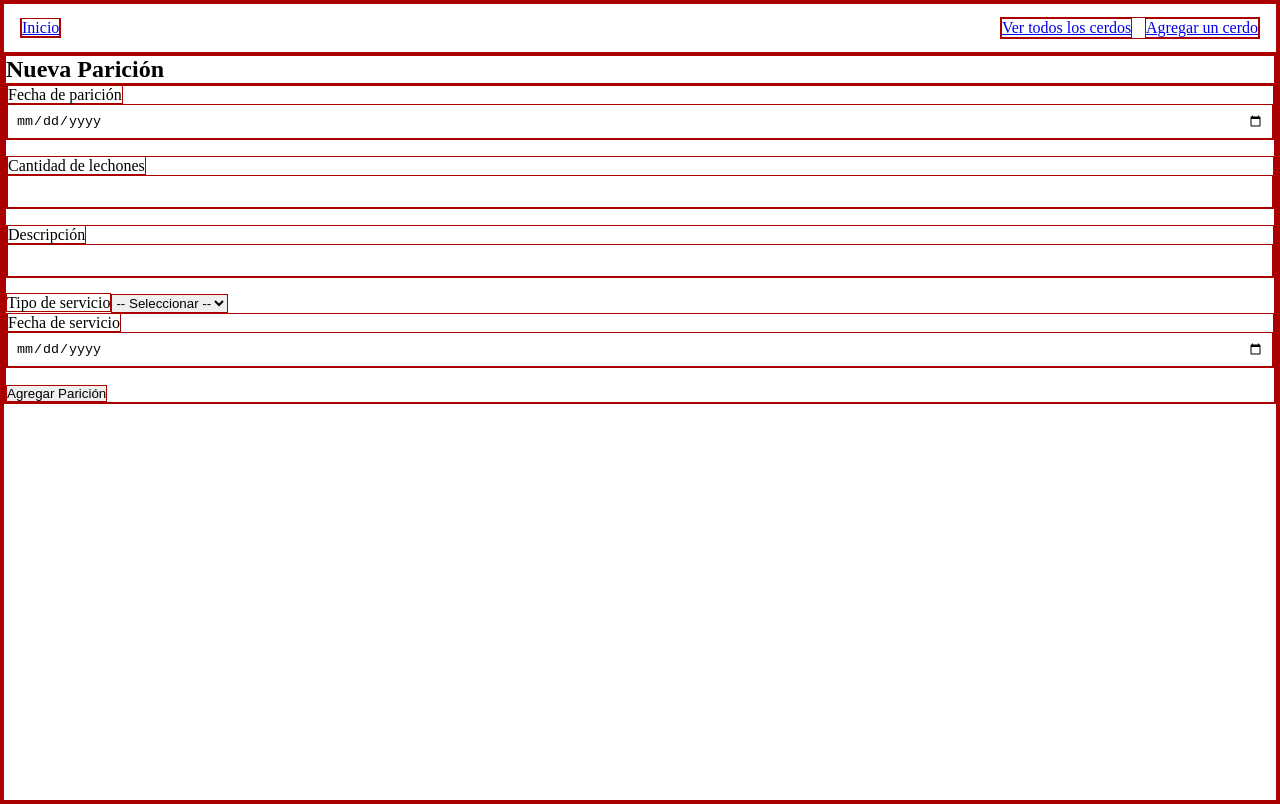
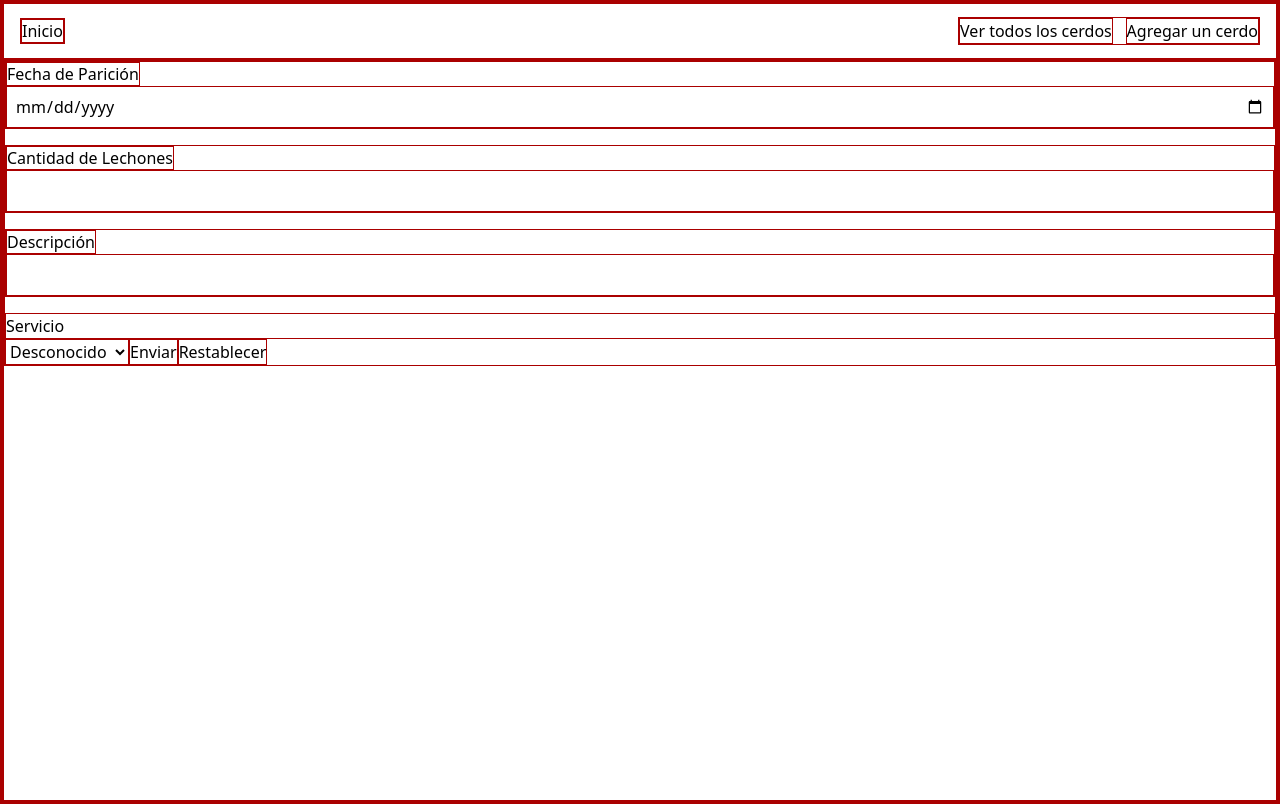
Before and after one commit to enzogitcode/porky_app_web, a React (Vite) app: page /pigs/1/pariciones in a window 1280 px wide. Built offline with nearby package versions, Linux system fonts and the light colour scheme.

Commit message:
avance con ia en los forms

```diff
--- a/src/componenets/cerdas/ParicionForm.tsx
+++ b/src/componenets/cerdas/ParicionForm.tsx
@@ -1,156 +1,174 @@
-import React, { useState } from "react";
-import { useParams, useNavigate } from "react-router-dom";
+// src/components/paricion/ParicionForm.tsx
+import { useState } from "react";
+import ButtonCustom from "../../ui/ButtonCustom";
 import InputCustom from "../../ui/InputCustom";
-import ButtonCustom from "../../ui/ButtonCustom";
 import { useAddParicionMutation } from "../../redux/features/pigSlice";
+import { useParams } from "react-router-dom";
+import { paricionSchema } from "../../zodSchemas/paricionSchema";
 import type { Paricion, Servicio } from "../../types/types";
 
-interface FormState {
-  fechaParicion: string|undefined;
-  cantidadLechones: string;
-  descripcion: string;
-  servicioTipo?: Servicio["tipo"];
-  servicioFecha?: string|undefined;
-  servicioMacho?: string;
-}
+const ParicionForm: React.FC = () => {
+  const { id } = useParams<{ id: string }>();
 
-const ParicionForm = () => {
-  const { id } = useParams<{ id: string }>();
-  const navigate = useNavigate();
+  const [paricion, setParicion] = useState({
+    fechaParicion: "",
+    cantidadLechones: "",
+    descripcion: "",
+    servicio: {
+      tipo: "desconocido",
+      fecha: "",
+      macho: "",
+    },
+  });
 
   const [addParicion, { isLoading }] = useAddParicionMutation();
 
-  const [form, setForm] = useState<FormState>({
-    fechaParicion: "",
-    cantidadLechones: "",
-    descripcion: "",
-    servicioTipo: undefined,
-    servicioFecha: "",
-    servicioMacho: "",
-  });
+  const handleChange = (field: string, value: any) => {
+    setParicion((prev) => ({ ...prev, [field]: value }));
+  };
 
-  const handleChange = (
-    e: React.ChangeEvent<HTMLInputElement | HTMLSelectElement>
-  ) => {
-    const { name, value } = e.target;
-    setForm((prev) => ({ ...prev, [name]: value }));
+  const handleServicioChange = (field: string, value: any) => {
+    setParicion((prev) => ({
+      ...prev,
+      servicio: { ...prev.servicio, [field]: value },
+    }));
   };
 
   const handleSubmit = async (e: React.FormEvent) => {
     e.preventDefault();
 
-    if (!form.fechaParicion) {
-      alert("La fecha de parición es obligatoria");
+    if (!id) {
+      alert("No se encontró el ID del cerdo");
       return;
     }
 
-    // Convertimos siempre a Date antes de enviar
-    const fechaParicionDate = new Date(form.fechaParicion);
-
-    let servicioData: Servicio | undefined = undefined;
-
-    if (form.servicioTipo) {
-      servicioData = {
-        tipo: form.servicioTipo,
-        fecha: form.servicioFecha ? new Date(form.servicioFecha) : undefined,
-        macho:
-          form.servicioTipo === "cerdo"
-            ? form.servicioMacho || undefined
-            : undefined,
-      };
+    // -------------------------
+    // 🔍 VALIDACIÓN con Zod
+    // -------------------------
+    const validation = paricionSchema.safeParse(paricion);
+    if (!validation.success) {
+      alert(validation.error.issues[0].message);
+      return;
     }
 
-    const paricionData: Paricion = {
-      fechaParicion: fechaParicionDate,
-      cantidadLechones: Number(form.cantidadLechones),
-      descripcion: form.descripcion,
-      servicio: servicioData,
+    const parsed = validation.data;
+
+    // -------------------------
+    // 🛠 FORMATEO para BACKEND
+    // -------------------------
+    const formatted: Paricion = {
+      fechaParicion: new Date(parsed.fechaParicion).toISOString(),
+      cantidadLechones: Number(parsed.cantidadLechones),
+      descripcion: parsed.descripcion || "",
+      fechaActualizacion: new Date().toISOString(),
+      servicio:
+        parsed.servicio.tipo === "desconocido"
+          ? { tipo: "desconocido" as const } // literal exacto, sin fecha ni macho
+          : {
+              tipo: parsed.servicio.tipo as "cerdo" | "inseminacion",
+              fecha: new Date(parsed.servicio.fecha!).toISOString(),
+              ...(parsed.servicio.tipo === "cerdo" && { macho: parsed.servicio.macho }),
+            },
     };
 
-    console.log("Datos a enviar:", paricionData);
+    try {
+      await addParicion({ pigId: id, data: formatted }).unwrap();
+      alert("Parición guardada correctamente");
 
-    try {
-      const updatedPig = await addParicion({
-        pigId: id!,
-        data: paricionData,
-      }).unwrap();
-
-      console.log("Respuesta del backend:", updatedPig);
-      navigate(`/pigs/${updatedPig._id}`);
-    } catch (err) {
-      alert("Error al agregar parición");
-      console.error(err);
+      // Reset form
+      setParicion({
+        fechaParicion: "",
+        cantidadLechones: "",
+        descripcion: "",
+        servicio: {
+          tipo: "desconocido",
+          fecha: "",
+          macho: "",
+        },
+      });
+    } catch (error) {
+      console.error(error);
+      alert("Hubo un error al guardar");
     }
   };
 
   return (
-    <div>
-      <h2>Nueva Parición</h2>
-
     <form onSubmit={handleSubmit}>
       <InputCustom
-          label="Fecha de parición"
+        label="Fecha de Parición"
         type="date"
-          name="fechaParicion"
-          value={form.fechaParicion}
-          onChange={handleChange}
+        value={paricion.fechaParicion}
+        onChange={(e) => handleChange("fechaParicion", e.target.value)}
       />
 
       <InputCustom
-          label="Cantidad de lechones"
+        label="Cantidad de Lechones"
         type="number"
-          name="cantidadLechones"
-          value={form.cantidadLechones}
-          onChange={handleChange}
+        value={paricion.cantidadLechones}
+        onChange={(e) => handleChange("cantidadLechones", e.target.value)}
       />
 
       <InputCustom
         label="Descripción"
         type="text"
-          name="descripcion"
-          value={form.descripcion}
-          onChange={handleChange}
+        value={paricion.descripcion}
+        onChange={(e) => handleChange("descripcion", e.target.value)}
       />
 
-        <label>Tipo de servicio</label>
+      <h4>Servicio</h4>
+
       <select
-          name="servicioTipo"
-          value={form.servicioTipo || ""}
-          onChange={handleChange}
+        value={paricion.servicio.tipo}
+        onChange={(e) => handleServicioChange("tipo", e.target.value)}
       >
-          <option value="">-- Seleccionar --</option>
         <option value="cerdo">Cerdo</option>
         <option value="inseminacion">Inseminación</option>
         <option value="desconocido">Desconocido</option>
       </select>
 
-        {form.servicioTipo !== "desconocido" && (
+      {/* Mostrar campos solo si NO es desconocido */}
+      {paricion.servicio.tipo !== "desconocido" && (
         <>
           <InputCustom
-              label="Fecha de servicio"
+            label="Fecha del Servicio"
             type="date"
-              name="servicioFecha"
-              value={form.servicioFecha || ""}
-              onChange={handleChange}
+            value={paricion.servicio.fecha}
+            onChange={(e) => handleServicioChange("fecha", e.target.value)}
           />
 
-            {form.servicioTipo === "cerdo" && (
+          {paricion.servicio.tipo === "cerdo" && (
             <InputCustom
               label="Macho"
               type="text"
-                name="servicioMacho"
-                value={form.servicioMacho || ""}
-                onChange={handleChange}
+              value={paricion.servicio.macho}
+              onChange={(e) => handleServicioChange("macho", e.target.value)}
             />
           )}
         </>
       )}
 
       <ButtonCustom type="submit">
-          {isLoading ? "Guardando..." : "Agregar Parición"}
+        {isLoading ? "Guardando..." : "Enviar"}
+      </ButtonCustom>
+
+      <ButtonCustom
+        type="reset"
+        onClick={() =>
+          setParicion({
+            fechaParicion: "",
+            cantidadLechones: "",
+            descripcion: "",
+            servicio: {
+              tipo: "desconocido",
+              fecha: "",
+              macho: "",
+            },
+          })
+        }
+      >
+        Restablecer
       </ButtonCustom>
     </form>
-    </div>
   );
 };
 
--- a/src/componenets/cerdas/PorkDetails.tsx
+++ b/src/componenets/cerdas/PorkDetails.tsx
@@ -1,24 +1,45 @@
-import { useParams, useNavigate, Link, data } from "react-router-dom";
-import { useGetPigByIdQuery, useDeletePigByIdMutation } from "../../redux/features/pigSlice";
-import ParicionCard from "./ParicionCard";
-import type { Paricion } from "../../types/types";
+import { useParams, useNavigate, Link } from "react-router-dom";
+import {
+  useGetPigByIdQuery,
+  useDeletePigByIdMutation,
+  useDeleteParicionMutation,
+} from "../../redux/features/pigSlice";
+import ButtonCustom from "../../ui/ButtonCustom";
 
 const PorkDetails = () => {
   const { id } = useParams<{ id: string }>();
   const navigate = useNavigate();
 
-  const { data: pig, isLoading, isError } = useGetPigByIdQuery(id!, { skip: !id });
-  const [deletePigById, { isLoading: isDeleting }] = useDeletePigByIdMutation();
+  const {
+    data: pig,
+    isLoading,
+    isError,
+  } = useGetPigByIdQuery(id!, { skip: !id });
 
+  const [deletePigById, { isLoading: isDeleting }] =
+    useDeletePigByIdMutation();
+  const [deleteParicion] = useDeleteParicionMutation();
 
-
+  // Eliminar cerdo completo
   const handleDelete = async () => {
     if (!id) return;
     try {
       await deletePigById(id).unwrap();
+      // Redirige al listado de cerdos, no al cerdo eliminado
       navigate("/pigs");
     } catch (error) {
-      console.error("Error al eliminar:", error);
+      console.error("Error al eliminar cerdo:", error);
+    }
+  };
+
+  // Eliminar una parición
+  const handleDeleteParicion = async (paricionId: string) => {
+    if (!id) return;
+    try {
+      await deleteParicion({ pigId: id, paricionId }).unwrap();
+      console.log("Parición eliminada correctamente");
+    } catch (error) {
+      console.error("Error al eliminar parición:", error);
     }
   };
 
@@ -27,9 +48,11 @@ const PorkDetails = () => {
 
   return (
     <div>
+      <h2>Cerdo # {pig.nroCaravana}</h2>
+      <p>ID: {pig._id}</p>
 
-      <h2>Cerdo #{pig.nroCaravana}</h2>
-      <p>{pig._id}</p>
+      <ButtonCustom type="button" onClick={handleDelete} />
+
       <p>Estadio: {pig.estadio}</p>
       <p>Ubicación: {pig.ubicacion}</p>
       <p>Descripción: {pig.descripcion}</p>
@@ -40,36 +63,44 @@ const PorkDetails = () => {
         <h3>Pariciones:</h3>
         {pig.pariciones?.length ? (
           pig.pariciones.map((item) => (
-            <div key={item._id}>
-              {item._id}
-              {item.fechaParicion}
-              {item.fechaActualizacion}
-              {item.cantidadLechones}
-              {item.servicio?.tipo == 'desconocido' ? <p>{item.servicio?.tipo}</p> :
-             <>
-                <p>{item.servicio?.fecha}</p>
-                <p>{item.servicio?.macho && item.servicio?.macho }</p>
-                </> }
-              {item.descripcion}
+            <div key={item._id} style={{ marginBottom: "10px" }}>
+              <p>ID: {item._id}</p>
+              <p>Fecha parición: {item.fechaParicion?.toString()}</p>
+              <p>Fecha actualización: {item.fechaActualizacion?.toString()}</p>
+              <p>Cantidad lechones: {item.cantidadLechones}</p>
 
+              {item.servicio?.tipo === "desconocido" ? (
+                <p>Servicio: {item.servicio?.tipo}</p>
+              ) : (
+                <>
+                  <p>Fecha servicio: {item.servicio?.fecha?.toString()}</p>
+                  <p>Macho: {item.servicio?.macho}</p>
+                </>
+              )}
 
-              </div>
+              <p>Descripción: {item.descripcion}</p>
+
+              <ButtonCustom
+                type="button"
+                onClick={() => handleDeleteParicion(item._id!)}
+              >
+                Eliminar
+              </ButtonCustom>
+            </div>
           ))
         ) : (
           <p>No hay pariciones registradas</p>
         )}
       </div>
 
-      {/* ----------------------------------------------------- */}
-      {/* Nuevo botón para agregar parición                     */}
-      {/* ----------------------------------------------------- */}
+      {/* Botón para agregar parición */}
       <div style={{ marginTop: "20px" }}>
         {pig._id && (
-  <Link to={`/pigs/${pig._id}/pariciones`}>
-    Agregar Parición
-  </Link>)}
+          <Link to={`/pigs/${pig._id}/pariciones`}>Agregar Parición</Link>
+        )}
       </div>
 
+      {/* Botones de edición/eliminación */}
       <div style={{ marginTop: "20px" }}>
         <Link to={`/pigs/update/${pig._id}`} style={{ marginRight: "10px" }}>
           Editar cerdo
--- a/src/main.css
+++ b/src/main.css
@@ -1,3 +1,5 @@
+@import "tailwindcss";
+
 * {
   box-sizing: border-box;
   padding: 0;
--- a/src/redux/features/pigSlice.ts
+++ b/src/redux/features/pigSlice.ts
@@ -86,7 +86,7 @@ export const pigsApi = createApi({
       { pigId: string; paricionId: string }
     >({
       query: ({ pigId, paricionId }) => ({
-        url: `/${pigId}/paricion/${paricionId}`,
+        url: `/${pigId}/pariciones/${paricionId}`,
         method: "DELETE", // porque tu backend usa PATCH para eliminar
       }),
       invalidatesTags: (result, error, { pigId }) => [{ type: "Pigs", id: pigId }],
--- a/src/types/types.ts
+++ b/src/types/types.ts
@@ -1,5 +1,3 @@
-// src/types/types.ts
-
 export type Situacion =
   | "pregnant"
   | "parida con lechones"
@@ -9,17 +7,17 @@ export type Situacion =
 
 export interface Servicio {
   tipo: "cerdo" | "inseminacion" | "desconocido";
-  fecha: string; // ⚠️ en el frontend, Date viene como string JSON
+  fecha?: string | Date;  // <-- puede ser string (input) o Date (para backend)
   macho?: string | null;
 }
 
 export interface Paricion {
-  _id?:string
-  fechaParicion: string;
+  _id?: string;
+  fechaParicion: string | Date; // <-- acepta ambos
   cantidadLechones: number;
   descripcion?: string;
   servicio?: Servicio;
-  fechaActualizacion?: string;
+  fechaActualizacion?: string | Date; // <-- igual
 }
 
 export interface Pig {
--- /dev/null
+++ b/src/zodSchemas/paricionSchema.ts
@@ -0,0 +1,41 @@
+// src/zodSchemas/paricionSchema.ts
+import { z } from "zod";
+
+export const paricionSchema = z.object({
+  fechaParicion: z
+    .string()
+    .min(1, "La fecha de parición es obligatoria"),
+
+  cantidadLechones: z
+    .string()
+    .min(1, "Debes ingresar la cantidad de lechones")
+    .refine((v) => !isNaN(Number(v)), "Debe ser un número válido"),
+
+  descripcion: z.string().optional(),
+
+  servicio: z.object({
+    tipo: z.enum(["cerdo", "inseminacion", "desconocido"]),
+    fecha: z.string().optional(),
+    macho: z.string().optional(),
+  })
+  .refine(
+    (data) => {
+      if (data.tipo === "desconocido") return true;
+      return !!data.fecha && data.fecha !== "";
+    },
+    {
+      message: "La fecha de servicio es obligatoria",
+      path: ["fecha"],
+    }
+  )
+  .refine(
+    (data) => {
+      if (data.tipo !== "cerdo") return true;
+      return !!data.macho && data.macho.trim() !== "";
+    },
+    {
+      message: "El macho es obligatorio para servicio tipo cerdo",
+      path: ["macho"],
+    }
+  ),
+});
--- /dev/null
+++ b/src/zodSchemas/pigSchema.ts
@@ -0,0 +1,28 @@
+// src/schemas/pigSchema.ts
+
+import { z } from "zod";
+import { paricionSchema } from "./paricionSchema";
+
+// PIG -------------------------------------------------------
+
+export const pigSchema = z.object({
+  _id: z.string(),
+
+  nroCaravana: z.number(),
+
+  estadio: z.enum([
+    "pregnant",
+    "parida con lechones",
+    "servida",
+    "enferma",
+    "ninguno",
+  ]),
+
+  descripcion: z.string().optional(),
+  ubicacion: z.string().optional(),
+
+  pariciones: z.array(paricionSchema).optional(),
+
+  createdAt: z.string().transform((v) => new Date(v)),
+  updatedAt: z.string().transform((v) => new Date(v)),
+});
--- a/vite.config.ts
+++ b/vite.config.ts
@@ -1,7 +1,7 @@
 import { defineConfig } from 'vite'
 import react from '@vitejs/plugin-react-swc'
-
+import tailwindcss from '@tailwindcss/vite'
 // https://vite.dev/config/
 export default defineConfig({
-  plugins: [react()],
+  plugins: [react(), tailwindcss()],
 })
```
Also changed, not shown: package.json (+5 -2 lines), 1 other file (tests, documents, lock files or other folders). Lines whose indentation alone changed are shown as unchanged.
